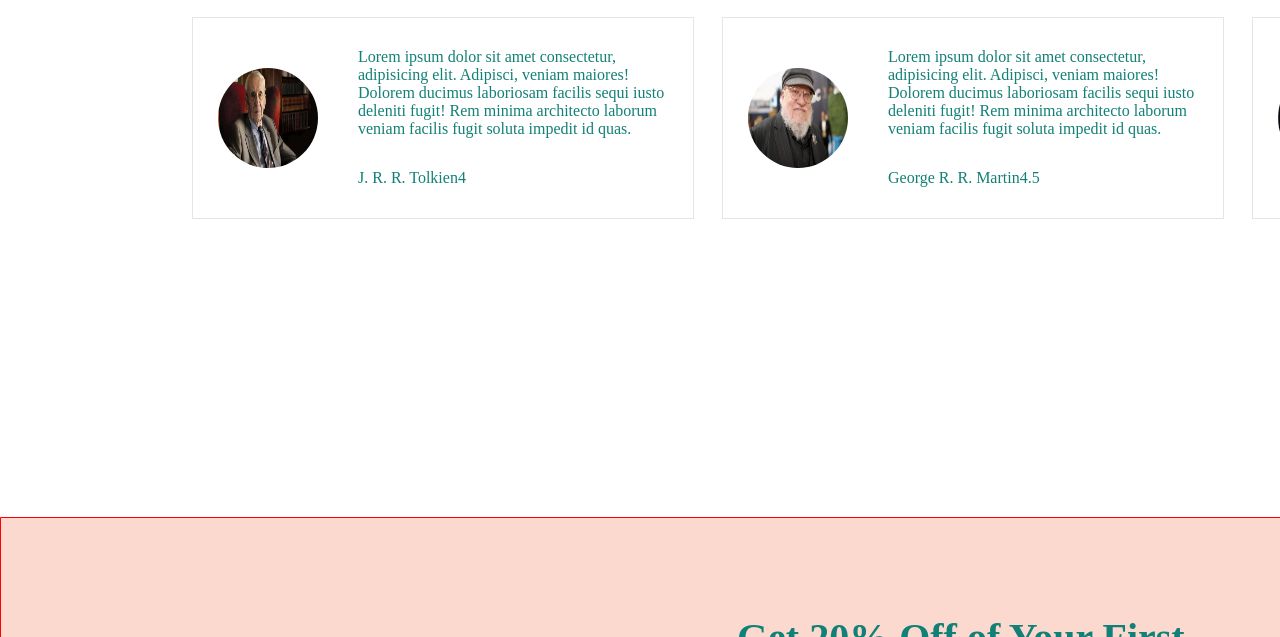
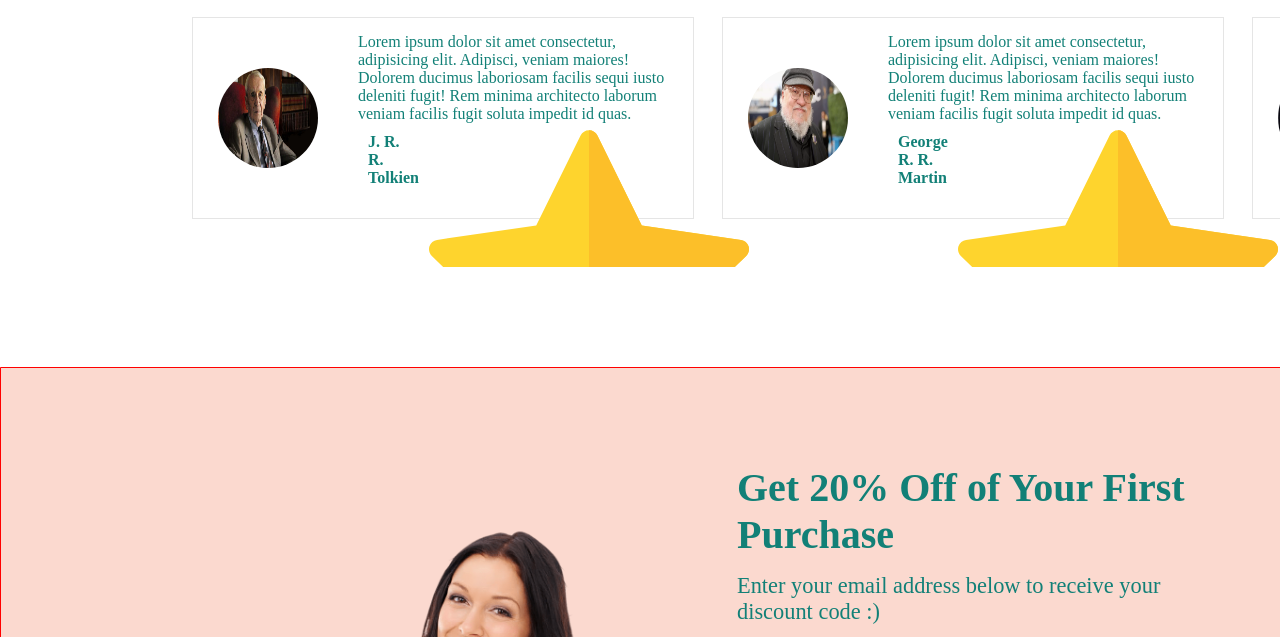
Before and after one commit to OscarPalominoC/betterbeans, a plain HTML site: page index.html in a window 1280 px wide. Shown: the part 1933-2570 px from the top of the page. Drawn offline with Linux system fonts and the light colour scheme.

Commit message:
adding rank star

```diff
--- a/css/style.css
+++ b/css/style.css
@@ -185,7 +185,7 @@ header .options {
     display: grid;
     grid-template-columns: repeat(4, 500px);
     grid-gap: 30px;
-    height: 400px;
+    height: 250px;
     overflow: auto;
 }
 .testimonials .cards .card {
@@ -220,6 +220,14 @@ header .options {
 }
 .testimonials .cards .card .content .name_rank {
     display: flex;
+    font-size: 1em;
+    font-weight: 700;
+}
+.testimonials .cards .card .content .name_rank p {
+    margin: 10px;
+}
+.testimonials .cards .card .content .name_rank .rank {
+    color: #f28f72;
 }
 
 /* Discount Section */
--- a/index.html
+++ b/index.html
@@ -95,7 +95,7 @@
             <div class="content">
               <p>Lorem ipsum dolor sit amet consectetur, adipisicing elit. Adipisci, veniam maiores! Dolorem ducimus laboriosam facilis sequi iusto deleniti fugit! Rem minima architecto laborum veniam facilis fugit soluta impedit id quas.</p>
               <div class="name_rank">
-                <p class="name">J. R. R. Tolkien</p>
+                <p class="name">J. R. R. Tolkien</p><img src="https://raw.githubusercontent.com/OscarPalominoC/betterbeans/master/images/rank.svg"/>
                 <p class="rank">4</p>
               </div>
             </div>
@@ -105,7 +105,7 @@
             <div class="content">
               <p>Lorem ipsum dolor sit amet consectetur, adipisicing elit. Adipisci, veniam maiores! Dolorem ducimus laboriosam facilis sequi iusto deleniti fugit! Rem minima architecto laborum veniam facilis fugit soluta impedit id quas.</p>
               <div class="name_rank">
-                <p class="name">George R. R. Martin</p>
+                <p class="name">George R. R. Martin</p><img src="https://raw.githubusercontent.com/OscarPalominoC/betterbeans/master/images/rank.svg"/>
                 <p class="rank">4.5</p>
               </div>
             </div>
@@ -115,7 +115,7 @@
             <div class="content">
               <p>Lorem ipsum dolor sit amet consectetur, adipisicing elit. Adipisci, veniam maiores! Dolorem ducimus laboriosam facilis sequi iusto deleniti fugit! Rem minima architecto laborum veniam facilis fugit soluta impedit id quas.</p>
               <div class="name_rank">
-                <p class="name">V. M. Samael Aun Weor</p>
+                <p class="name">V. M. Samael Aun Weor</p><img src="https://raw.githubusercontent.com/OscarPalominoC/betterbeans/master/images/rank.svg"/>
                 <p class="rank">5</p>
               </div>
             </div>
@@ -125,7 +125,7 @@
             <div class="content">
               <p>Lorem ipsum dolor sit amet consectetur, adipisicing elit. Adipisci, veniam maiores! Dolorem ducimus laboriosam facilis sequi iusto deleniti fugit! Rem minima architecto laborum veniam facilis fugit soluta impedit id quas.</p>
               <div class="name_rank">
-                <p class="name">V. M. Lakhsmi Daimon</p>
+                <p class="name">V. M. Lakhsmi Daimon</p><img src="https://raw.githubusercontent.com/OscarPalominoC/betterbeans/master/images/rank.svg"/>
                 <p class="rank">5</p>
               </div>
             </div>
```
Also changed, not shown: images/rank.svg (added), 2 other files.
